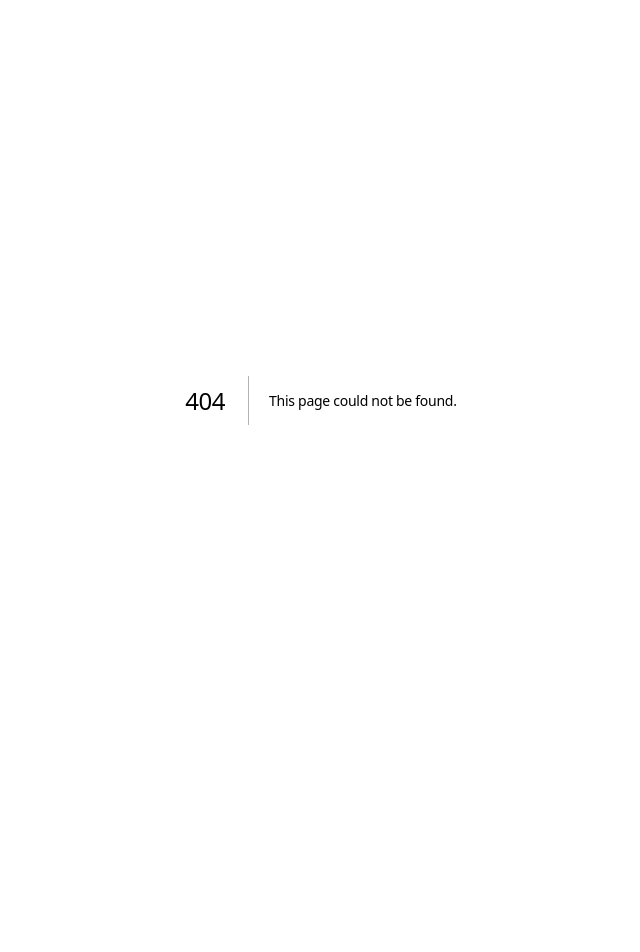
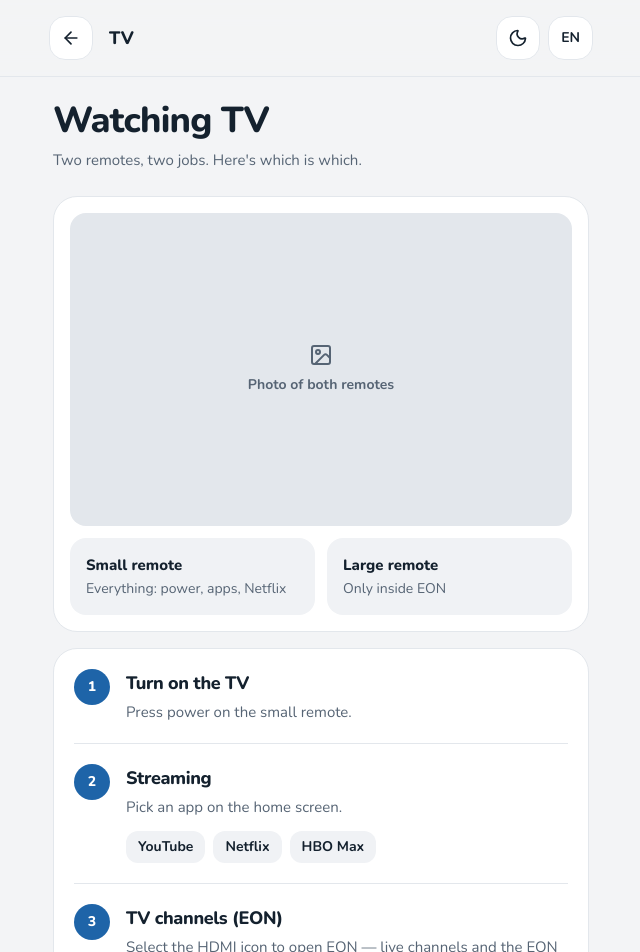
Before and after one commit to jcelic/apartment-guest-guide-v2, a Next.js app: page /tv in a window 1280 px wide. Before the commit this address had no page. Shown: the top 952 px of the page, without its empty margins (319-959 px from the left). Before the commit the page ends 800 px from the top, so only its background shows below. Built offline with nearby package versions, Linux system fonts and the light colour scheme.

Commit message:
feat: add tv page

```diff
--- /dev/null
+++ b/src/app/tv/page.tsx
@@ -0,0 +1,98 @@
+import type { Metadata } from 'next';
+import { ImageIcon } from 'lucide-react';
+import PageHeader from '@/components/PageHeader';
+
+export const metadata: Metadata = {
+  title: 'TV',
+};
+
+const apps = ['YouTube', 'Netflix', 'HBO Max'];
+
+const TvPage = () => {
+  return (
+    <>
+      <PageHeader title="TV" />
+
+      <main className="mx-auto w-full max-w-xl flex-1 px-5 pt-6 pb-10">
+        <h1 className="text-4xl font-extrabold">Watching TV</h1>
+
+        <p className="mt-2 text-muted">
+          Two remotes, two jobs. Here&apos;s which is which.
+        </p>
+
+        <div className="mt-6 rounded-3xl border border-line bg-surface p-4">
+          <div className="flex aspect-[16/10] flex-col items-center justify-center gap-2 rounded-2xl bg-line text-sm font-bold text-muted">
+            <ImageIcon className="size-6" />
+            Photo of both remotes
+          </div>
+
+          <dl className="mt-3 grid grid-cols-2 gap-3">
+            <div className="rounded-2xl bg-surface-2 p-4">
+              <dt className="font-extrabold">Small remote</dt>
+              <dd className="mt-0.5 text-sm text-muted">
+                Everything: power, apps, Netflix
+              </dd>
+            </div>
+
+            <div className="rounded-2xl bg-surface-2 p-4">
+              <dt className="font-extrabold">Large remote</dt>
+              <dd className="mt-0.5 text-sm text-muted">Only inside EON</dd>
+            </div>
+          </dl>
+        </div>
+
+        <ol
+          role="list"
+          className="mt-4 divide-y divide-line rounded-3xl border border-line bg-surface px-5"
+        >
+          <li className="flex gap-4 py-5">
+            <span className="flex size-9 shrink-0 items-center justify-center rounded-full bg-accent text-sm font-extrabold text-on-accent">
+              1
+            </span>
+            <div>
+              <h2 className="text-lg font-extrabold">Turn on the TV</h2>
+              <p className="mt-1 text-muted">
+                Press power on the small remote.
+              </p>
+            </div>
+          </li>
+
+          <li className="flex gap-4 py-5">
+            <span className="flex size-9 shrink-0 items-center justify-center rounded-full bg-accent text-sm font-extrabold text-on-accent">
+              2
+            </span>
+            <div>
+              <h2 className="text-lg font-extrabold">Streaming</h2>
+              <p className="mt-1 text-muted">Pick an app on the home screen.</p>
+              <ul role="list" className="mt-3 flex flex-wrap gap-2">
+                {apps.map((app) => (
+                  <li
+                    key={app}
+                    className="rounded-xl bg-surface-2 px-3 py-1.5 text-sm font-bold"
+                  >
+                    {app}
+                  </li>
+                ))}
+              </ul>
+            </div>
+          </li>
+
+          <li className="flex gap-4 py-5">
+            <span className="flex size-9 shrink-0 items-center justify-center rounded-full bg-accent text-sm font-extrabold text-on-accent">
+              3
+            </span>
+            <div>
+              <h2 className="text-lg font-extrabold">TV channels (EON)</h2>
+              <p className="mt-1 text-muted">
+                Select the HDMI icon to open EON — live channels and the EON
+                library.
+              </p>
+            </div>
+          </li>
+        </ol>
+      </main>
+    </>
+  );
+};
+
+export default TvPage;
```
